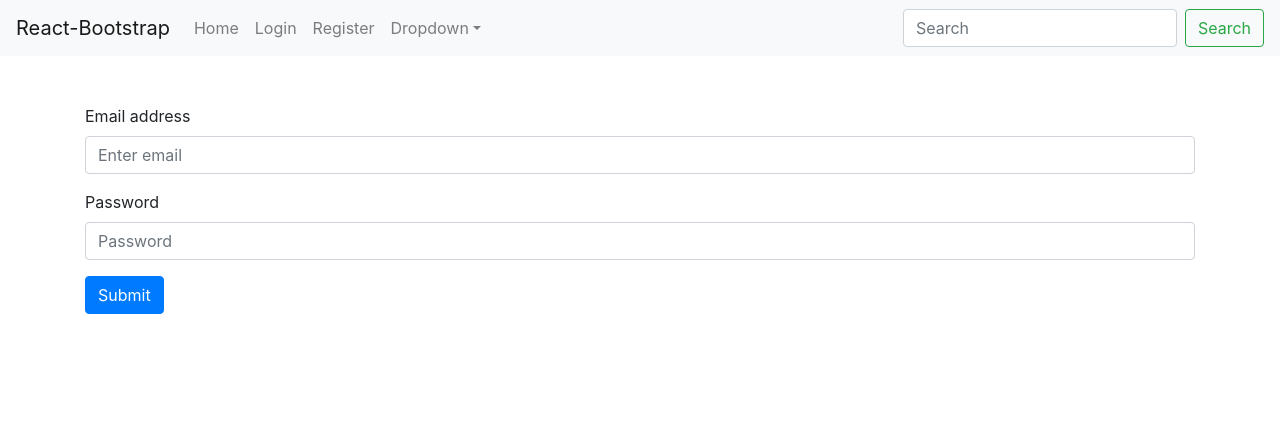
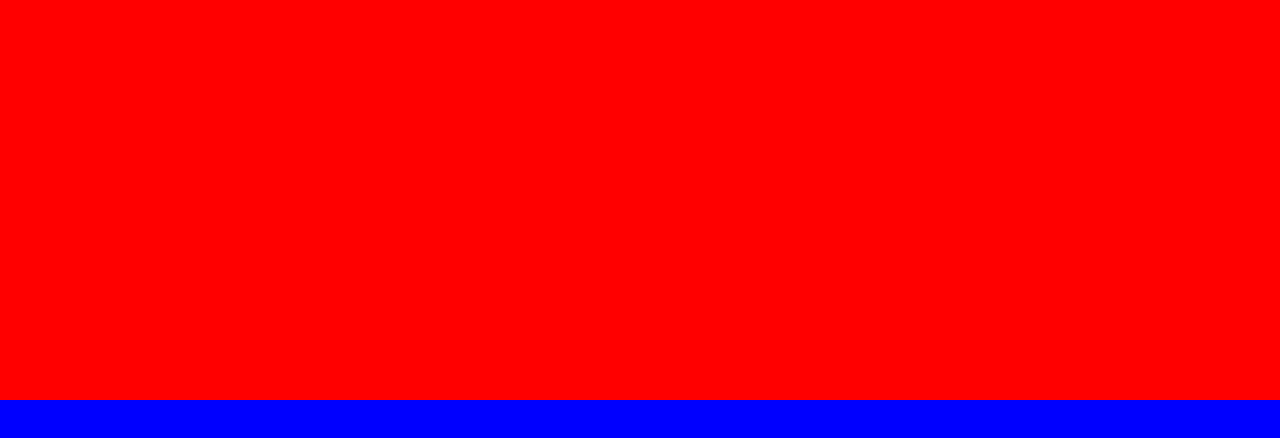
Before and after one commit to Elbarkaoui-Nordine/my_snapchat, a React (Create React App) app in the folder my_snapchat/: page / in a window 1280 px wide. Before the commit this address led to /connection. Shown: the top 438 px of the page. Built offline with nearby package versions, Linux system fonts and the light colour scheme.

Commit message:
ajout dune page et un peu de css

```diff
--- a/my_snapchat/src/App.js
+++ b/my_snapchat/src/App.js
@@ -11,6 +11,7 @@ import Register from './components/register/Register';
 import Connection from './components/connection/Connection';
 import HomePage from './components/homepage/HomePage';
 import Snap from './components/snap/Snap';
+import FirstPage from './components/firstpage/FirstPage';
 import store from './store';
 import { Provider } from 'react-redux';
 import { Redirect } from 'react-router-dom';
@@ -27,10 +28,11 @@ function App() {
     <Provider store={store}>
       <Router>
         <Navbar />
-        <Route exact path='/'  render={() => isLogged === true ? <HomePage /> : <Redirect to='/connection' /> } />
-        <Route exact path='/snap'  render={() => isLogged === true ? <Snap /> : <Redirect to='/connection' /> } />
-        <Route exact path='/register'  render={() => isLogged === true ?  <Redirect to='/' /> : < Register />}/>
-        <Route exact path='/connection' render={() => isLogged === true ? <Redirect to='/' /> : < Connection />} />
+        <Route exact path='/'  render={() => isLogged === true ? <Redirect to='/home' /> : <FirstPage /> } />
+        <Route exact path='/home'  render={() => isLogged === true ? <HomePage /> : <Redirect to='/' /> } />
+        <Route exact path='/snap'  render={() => isLogged === true ? <Snap /> : <Redirect to='/' /> } />
+        <Route exact path='/register'  render={() => isLogged === true ?  <Redirect to='/home' /> : <Register />}/>
+        <Route exact path='/connection' render={() => isLogged === true ? <Redirect to='/home' /> : <Connection />} />
       </Router>
     </Provider>
   );
--- /dev/null
+++ b/my_snapchat/src/components/firstpage/FirstPage.css
@@ -0,0 +1,23 @@
+#register{
+    position: fixed;
+    bottom: 0;
+    left: 0;
+    z-index: 1;
+    height: 50%;
+    width: 100%;
+    background-color: blue;
+}
+
+#connection{
+    position: fixed;
+    top: 0;
+    left: 0;
+    z-index: 1;
+    height: 50%;
+    width: 100%;
+    background-color: red;
+}
+
+.h1{
+    margin-top: 50%;
+}
--- /dev/null
+++ b/my_snapchat/src/components/firstpage/FirstPage.js
@@ -0,0 +1,22 @@
+import React from 'react';
+
+import './FirstPage.css';
+
+const FirstPage = () => {
+return(
+    <div>
+        <a href='/connection'>
+            <div id='connection'>
+                <h1 className='d-flex justify-content-center h1 text-primary text-light'> Connection </h1>
+            </div>
+        </a>
+        <a href='/register'>
+            <div id='register'>
+                <h1 className='d-flex justify-content-center h1 text-success text-light'> Register </h1>
+            </div>
+        </a>
+    </div>
+    )
+}
+
+export default FirstPage;
--- a/my_snapchat/src/components/navbar/Navbar.js
+++ b/my_snapchat/src/components/navbar/Navbar.js
@@ -13,7 +13,7 @@ const NavBar = (isLogged) => {
     return(
         <div>
         <Navbar bg="light" expand="lg">
-            <Navbar.Brand href="#home">React-Bootstrap</Navbar.Brand>
+            <Navbar.Brand className='ml-2' href="/home">Home</Navbar.Brand>
             <Navbar.Toggle aria-controls="basic-navbar-nav" />
             <Navbar.Collapse id="basic-navbar-nav">
                 <Nav className="mr-auto">
@@ -24,23 +24,12 @@ const NavBar = (isLogged) => {
                 }
                 {store.getState().auth['logged']
                     ?   <Nav.Link href="/" onClick={logOut}>Logout</Nav.Link>
-                    :   <div style={{display:'flex'}}>
+                    :   <div>
                             <Nav.Link href="connection">Login</Nav.Link>
                             <Nav.Link href="register">Register</Nav.Link>
                         </div>
                 }
-                <NavDropdown title="Dropdown" id="basic-nav-dropdown">
-                    <NavDropdown.Item href="/">Action</NavDropdown.Item>
-                    <NavDropdown.Item href="#action/3.2">Another action</NavDropdown.Item>
-                    <NavDropdown.Item href="#action/3.3">Something</NavDropdown.Item>
-                    <NavDropdown.Divider />
-                    <NavDropdown.Item href="#action/3.4">Separated link</NavDropdown.Item>
-                </NavDropdown>
                 </Nav>
-                <Form inline>
-                <FormControl type="text" placeholder="Search" className="mr-sm-2" />
-                <Button variant="outline-success">Search</Button>
-                </Form>
             </Navbar.Collapse>
         </Navbar>
         </div>
--- a/my_snapchat/src/components/snap/Snap.js
+++ b/my_snapchat/src/components/snap/Snap.js
@@ -75,7 +75,7 @@ const Snap = () => {
 
     <div>
         <Container>
-          <p> All snap</p>
+          <p className='ml-2'> All snap</p>
         <div className="row justify-content-between">
           {getSnaps.map((snap, i) => <div className='card-body border border-primary  col-xs-12 col-sm-5 col-md-5 m-1 rounded' onClick={() => openSnap(snap.snap_id, snap.duration)} key={snap.snap_id+snap.from+i}> {snap.from}</div>)}
         </div>
```
